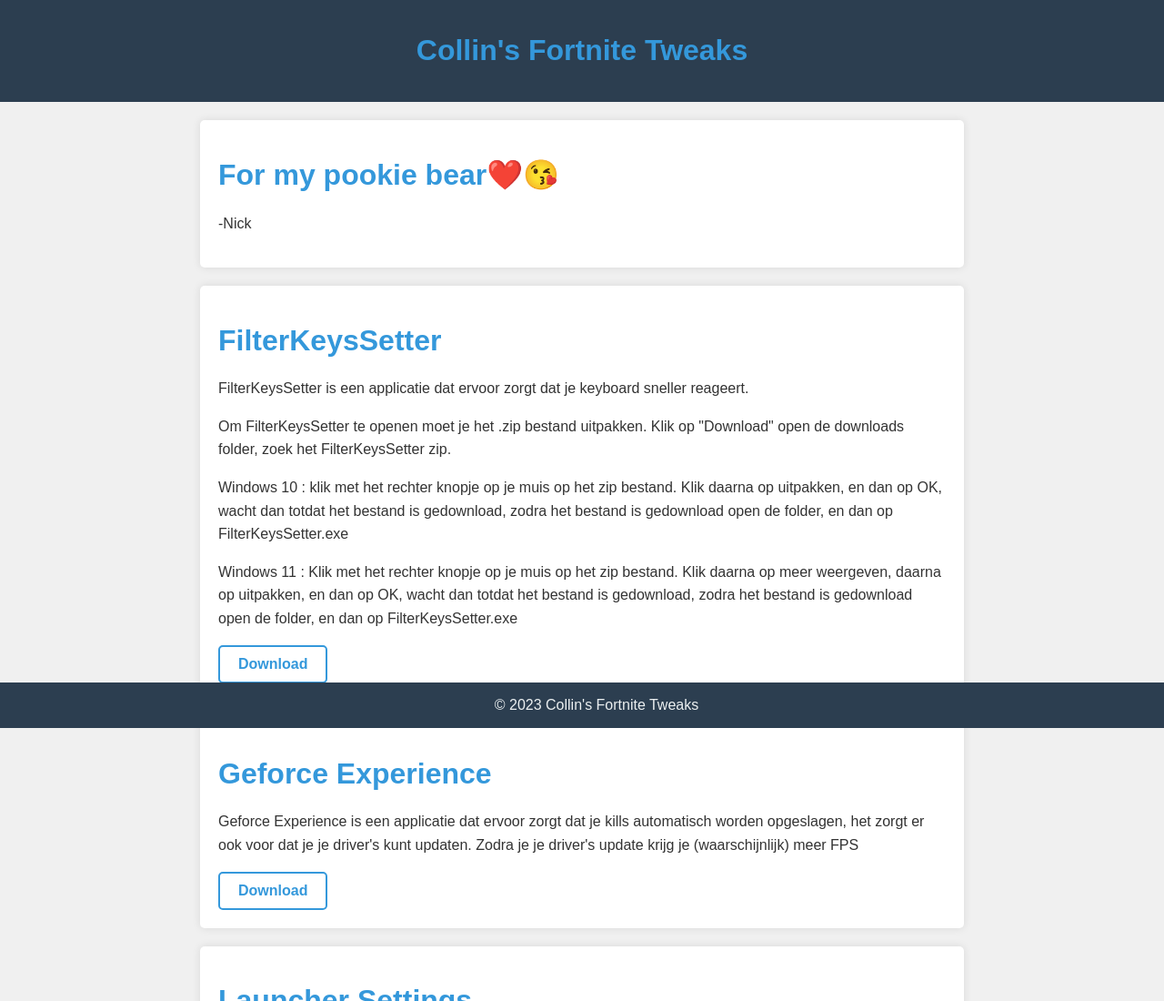
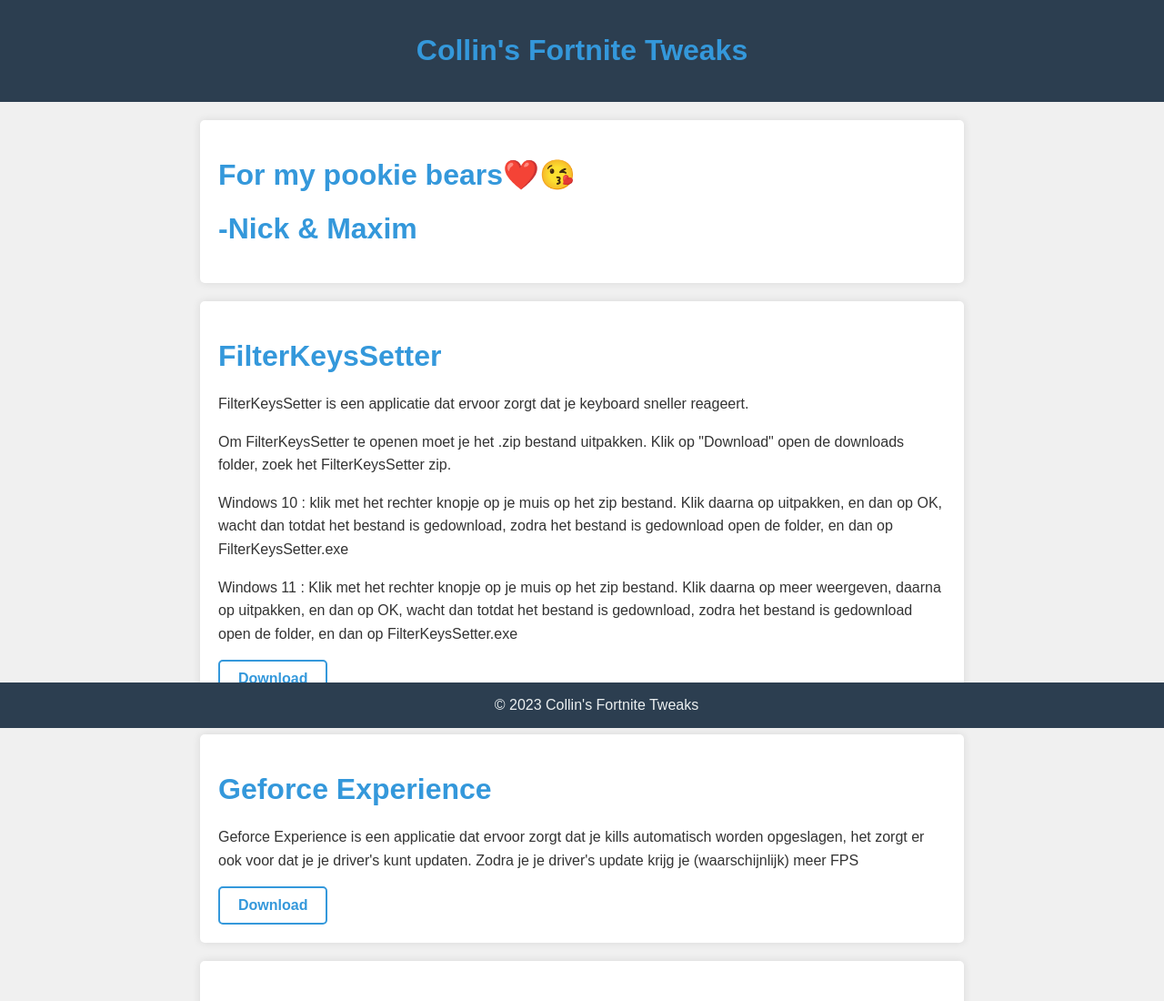
Before and after one commit to CollinBeurskens/collinskelder.github.io, a plain HTML site: page index.html in a window 1280 px wide. Shown: the top 1100 px of the page at 91% size. Drawn offline with Linux system fonts and the light colour scheme.

Commit message:
Update index.html

```diff
--- a/index.html
+++ b/index.html
@@ -73,8 +73,8 @@
         <h1>Collin's Fortnite Tweaks</h1>
     </header>
     <main>
-        <h1>For my pookie bear❤️😘</h1>
-        <p>-Nick</p>
+        <h1>For my pookie bears❤️😘</h1>
+        <h1>-Nick & Maxim</h1>
     </main>
     <main>
         <h1>FilterKeysSetter</h1>
```
